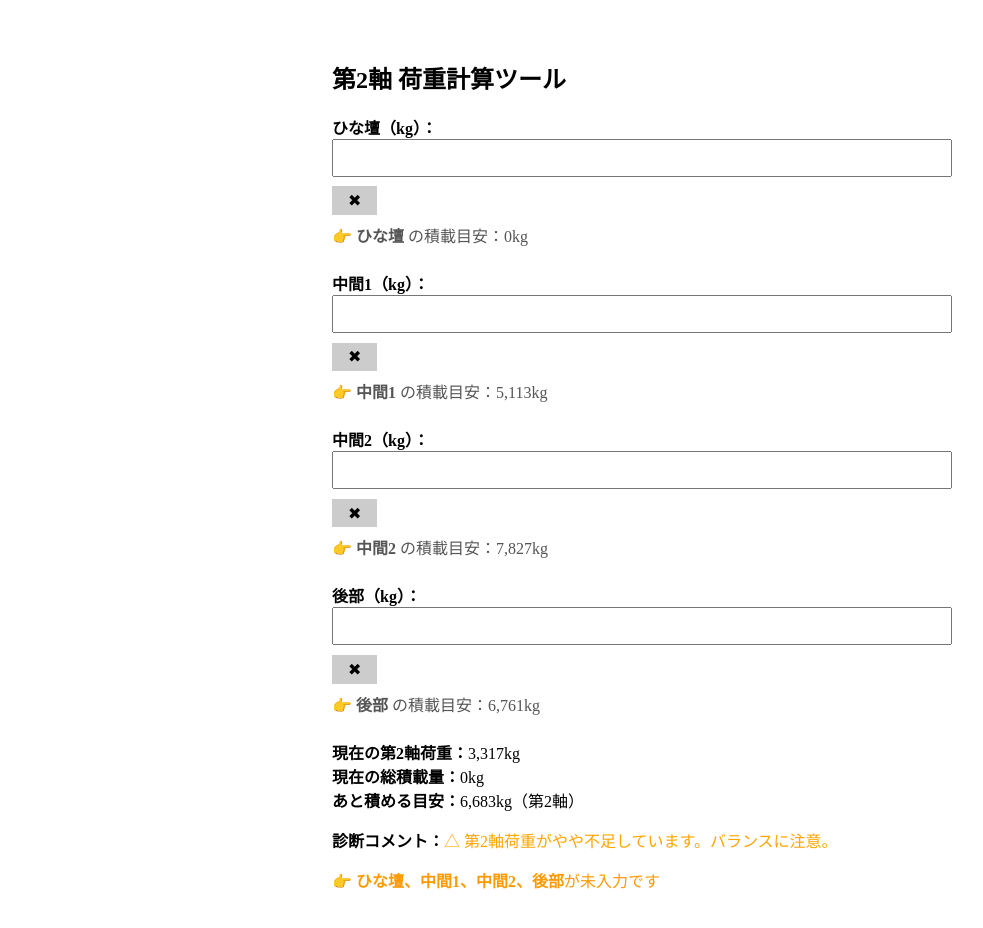
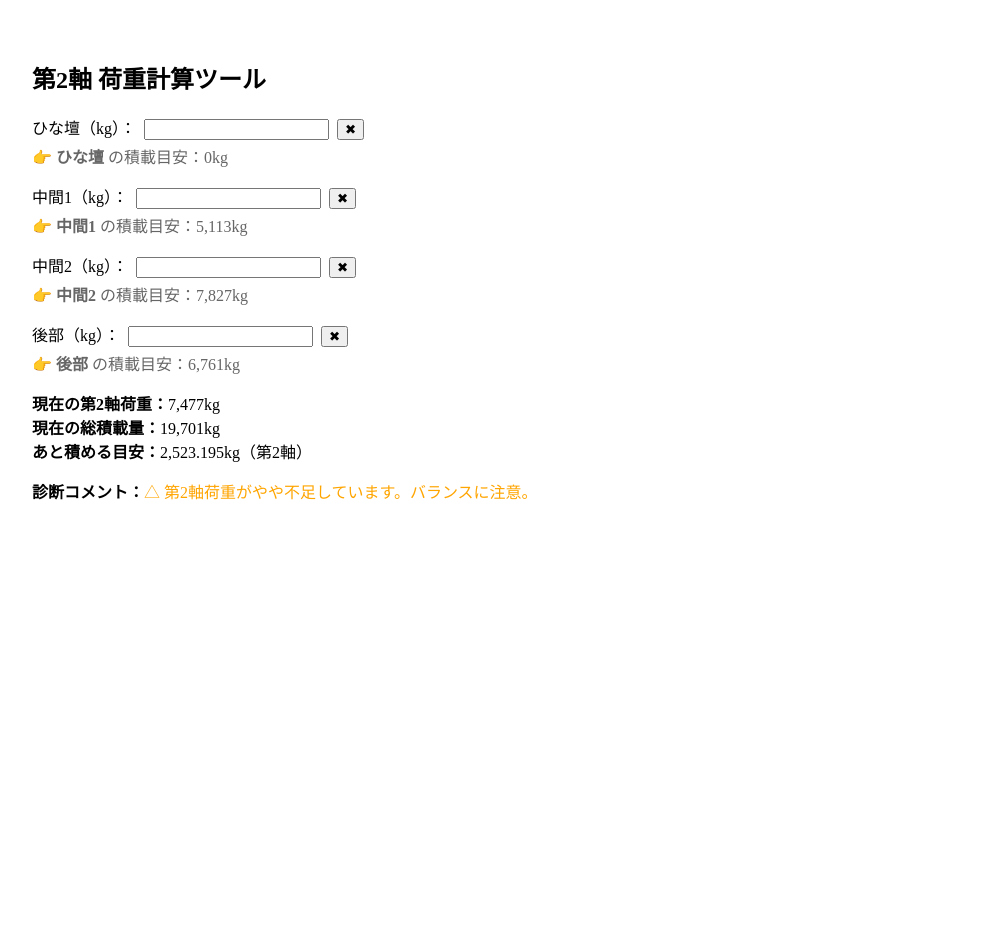
Before and after one commit to Toyotayusou1111/-, a React (Create React App) app: page / in a window 1280 px wide. Shown: the top 928 px of the page, without its empty margins (8-991 px from the left). After the commit the page ends 800 px from the top, so only its background shows below. Built offline with nearby package versions, Linux system fonts and the light colour scheme.

Commit message:
Update App.js

```diff
--- a/src/App.js
+++ b/src/App.js
@@ -10,152 +10,131 @@ export default function App() {
 
   const influences = {
     ひな壇: 0.6817,
-    中間1: 0.6070,
+    中間1: 0.607,
     中間2: 0.0975,
     後部: 0.0433,
+  };
+
+  const ratios = {
+    中間1: 0.211,
+    中間2: 0.323,
+    後部: 0.279,
   };
 
   const INTERCEPT = 3317.33;
   const MAX_AXLE_LOAD = 10000;
   const MAX_TOTAL_LOAD = 19700;
 
-  const areas = ["ひな壇", "中間1", "中間2", "後部"];
-
-  const parsedWeights = Object.fromEntries(
+  const parsed = Object.fromEntries(
     Object.entries(weights).map(([k, v]) => [k, parseFloat(v) || 0])
   );
 
-  const usedTotal = Object.values(parsedWeights).reduce((a, b) => a + b, 0);
-  const usedAxle =
-    Object.entries(parsedWeights).reduce(
+  const empty = Object.entries(weights)
+    .filter(([_, v]) => v === "")
+    .map(([k]) => k);
+
+  const usedTotal = Object.entries(parsed)
+    .filter(([k]) => !empty.includes(k))
+    .reduce((sum, [k, v]) => sum + v, 0);
+
+  const usedAxle = Object.entries(parsed)
+    .filter(([k]) => !empty.includes(k))
+    .reduce((sum, [k, v]) => sum + v * influences[k], INTERCEPT);
+
+  const remainingTotal = MAX_TOTAL_LOAD - usedTotal;
+
+  const rawAlloc = {};
+  const ratioSum = empty.reduce((sum, k) => sum + (ratios[k] || 0), 0);
+  empty.forEach((k) => {
+    rawAlloc[k] = remainingTotal * (ratios[k] || 0) / ratioSum;
+  });
+
+  const rawAxle = Object.entries(rawAlloc).reduce(
     (sum, [k, v]) => sum + v * influences[k],
-      INTERCEPT
+    usedAxle
   );
 
-  const emptyAreas = areas.filter((area) => !weights[area]);
-  const remainingTotal = Math.max(0, MAX_TOTAL_LOAD - usedTotal);
-  const remainingAxle = Math.max(0, MAX_AXLE_LOAD - usedAxle);
+  const scale = rawAxle > MAX_AXLE_LOAD ? (MAX_AXLE_LOAD - usedAxle) / (rawAxle - usedAxle) : 1;
 
   const recommended = {};
-
-  if (emptyAreas.length > 0 && remainingTotal > 0) {
-    const ratios = {
-      中間1: 0.211,
-      中間2: 0.323,
-      後部: 0.279,
-    };
-
-    const ratioSum = emptyAreas.reduce(
-      (acc, key) => acc + (ratios[key] || 0),
-      0
-    );
-
-    const rawRec = {};
-    emptyAreas.forEach((key) => {
-      rawRec[key] = MAX_TOTAL_LOAD * (ratios[key] || 0) / ratioSum;
+  empty.forEach((k) => {
+    recommended[k] = Math.round(rawAlloc[k] * scale);
   });
 
-    const frontLoad = parsedWeights.ひな壇 * influences.ひな壇;
-    const rawAxle = Object.entries(rawRec).reduce(
-      (sum, [k, v]) => sum + v * influences[k],
-      frontLoad + INTERCEPT
-    );
+  const finalTotal = usedTotal + Object.values(recommended).reduce((a, b) => a + b, 0);
+  const finalAxle = Object.entries(parsed)
+    .filter(([k]) => !empty.includes(k))
+    .reduce((sum, [k, v]) => sum + v * influences[k], INTERCEPT)
+    + Object.entries(recommended).reduce((sum, [k, v]) => sum + v * influences[k], 0);
 
-    const scale =
-      rawAxle > MAX_AXLE_LOAD
-        ? (MAX_AXLE_LOAD - frontLoad - INTERCEPT) /
-          (rawAxle - frontLoad - INTERCEPT)
-        : 1;
-
-    emptyAreas.forEach((key) => {
-      recommended[key] = Math.round(rawRec[key] * scale);
-    });
-  }
-
-  const diagnosis =
-    usedAxle > MAX_AXLE_LOAD
-      ? "⚠ 第2軸が過積載です。荷重を調整してください。"
-      : usedAxle >= 9500
+  const diagnosis = finalAxle > MAX_AXLE_LOAD
+    ? "⚠ 第2軸荷重が過積載です。荷重を調整してください。"
+    : finalAxle >= 9500
     ? "◎ 第2軸荷重は適正範囲内です。"
     : "△ 第2軸荷重がやや不足しています。バランスに注意。";
 
+  const areas = ["ひな壇", "中間1", "中間2", "後部"];
+
   const handleKeyDown = (e, key) => {
     if (e.key === "Enter") {
-      const i = areas.indexOf(key);
-      if (i >= 0 && i < areas.length - 1) {
-        const next = areas[i + 1];
-        const el = document.getElementById(next);
-        if (el) el.focus();
+      const index = areas.indexOf(key);
+      if (index >= 0 && index < areas.length - 1) {
+        const nextKey = areas[index + 1];
+        const nextInput = document.getElementById(nextKey);
+        if (nextInput) nextInput.focus();
       }
     }
   };
 
   return (
-    <div style={{ padding: "2rem", maxWidth: "600px", margin: "auto" }}>
+    <div style={{ padding: "2rem" }}>
       <h2>第2軸 荷重計算ツール</h2>
       {areas.map((key) => (
-        <div key={key} style={{ marginBottom: "1.5rem" }}>
-          <label style={{ display: "block", fontWeight: "bold" }}>
+        <div key={key} style={{ marginBottom: "1rem" }}>
+          <label>
             {key}（kg）：
-          </label>
             <input
               id={key}
               type="number"
               value={weights[key]}
-            onChange={(e) =>
-              setWeights({ ...weights, [key]: e.target.value })
-            }
+              onChange={(e) => setWeights({ ...weights, [key]: e.target.value })}
               onKeyDown={(e) => handleKeyDown(e, key)}
-            style={{
-              width: "100%",
-              padding: "0.5rem",
-              fontSize: "1rem",
-              marginBottom: "0.3rem",
-            }}
+              style={{ marginLeft: "0.5rem" }}
             />
             <button
               onClick={() => setWeights({ ...weights, [key]: "" })}
-            style={{
-              padding: "0.3rem 1rem",
-              fontSize: "1rem",
-              backgroundColor: "#ccc",
-              border: "none",
-              cursor: "pointer",
-              marginTop: "0.3rem",
-            }}
+              style={{ marginLeft: "0.5rem" }}
             >
               ✖
             </button>
+          </label>
           {recommended[key] !== undefined && (
-            <div style={{ marginTop: "0.5rem", color: "#555" }}>
-              👉 <strong>{key}</strong> の積載目安：
-              {recommended[key].toLocaleString()}kg
+            <div style={{ marginTop: "0.25rem", color: "#666" }}>
+              👉 <strong>{key}</strong> の積載目安：{recommended[key].toLocaleString()}kg
             </div>
           )}
         </div>
       ))}
-
       <div>
         <strong>現在の第2軸荷重：</strong>
-        {Math.round(usedAxle).toLocaleString()}kg
+        {Math.round(finalAxle).toLocaleString()}kg
       </div>
       <div>
         <strong>現在の総積載量：</strong>
-        {Math.round(usedTotal).toLocaleString()}kg
+        {Math.round(finalTotal).toLocaleString()}kg
       </div>
       <div>
         <strong>あと積める目安：</strong>
-        {Math.round(remainingAxle).toLocaleString()}kg（第2軸）
+        {Math.max(0, MAX_AXLE_LOAD - finalAxle).toLocaleString()}kg（第2軸）
       </div>
-
       <div style={{ marginTop: "1rem" }}>
         <strong>診断コメント：</strong>
         <span
           style={{
             color:
-              usedAxle > MAX_AXLE_LOAD
+              finalAxle > MAX_AXLE_LOAD
                 ? "red"
-                : usedAxle >= 9500
+                : finalAxle >= 9500
                 ? "green"
                 : "orange",
           }}
@@ -163,12 +142,6 @@ export default function App() {
           {diagnosis}
         </span>
       </div>
-
-      {emptyAreas.length > 0 && (
-        <div style={{ marginTop: "1rem", color: "#FF9900" }}>
-          👉 <strong>{emptyAreas.join("、")}</strong>が未入力です
-        </div>
-      )}
     </div>
   );
 }
```
Lines whose indentation alone changed are shown as unchanged.
